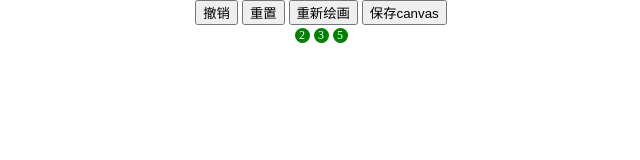
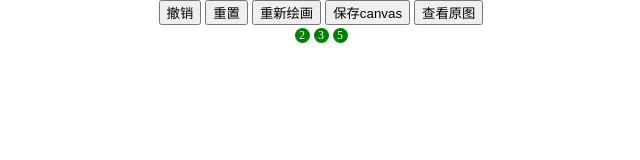
Before and after one commit to rainci/projectES6, a website: page views/canvas.html in a window 1280 px wide. Shown: the whole page, without its empty margins (319-959 px from the left). Drawn offline with Linux system fonts and the light colour scheme; files that its build step writes are made by us from their sources.

Commit message:
add 查看原图fn

```diff
--- a/public/ES6/canvas.js
+++ b/public/ES6/canvas.js
@@ -138,12 +138,18 @@ window.mosaicCanvas = (() => {
             }
     }
 
+    // 查看原图
+    const originImg = url => {
+        window.open(url);
+    }
+
     return{
         drawCanvas,
         backCanvas,
         originCanvas,
         mosaicSize,
         reDrawCanvas,
-        saveCanvas
+        saveCanvas,
+        originImg
     }
 })();
--- a/views/canvas.html
+++ b/views/canvas.html
@@ -24,6 +24,7 @@
     <input type="button" value="重置" id="undoBtn2" onclick="mosaicCanvas.originCanvas()" />
     <input type="button" value="重新绘画" onclick="mosaicCanvas.reDrawCanvas({canvasWidth:800,sourceImagePath:'1.jpg'})">
     <input type="button" id="savaCanvas" value="保存canvas" >
+    <input type="button" id="" value="查看原图"  onclick="mosaicCanvas.originImg('1.jpg')">
 
     <div class="mosaicSize">
         <span data-num=2>2</span>
```
